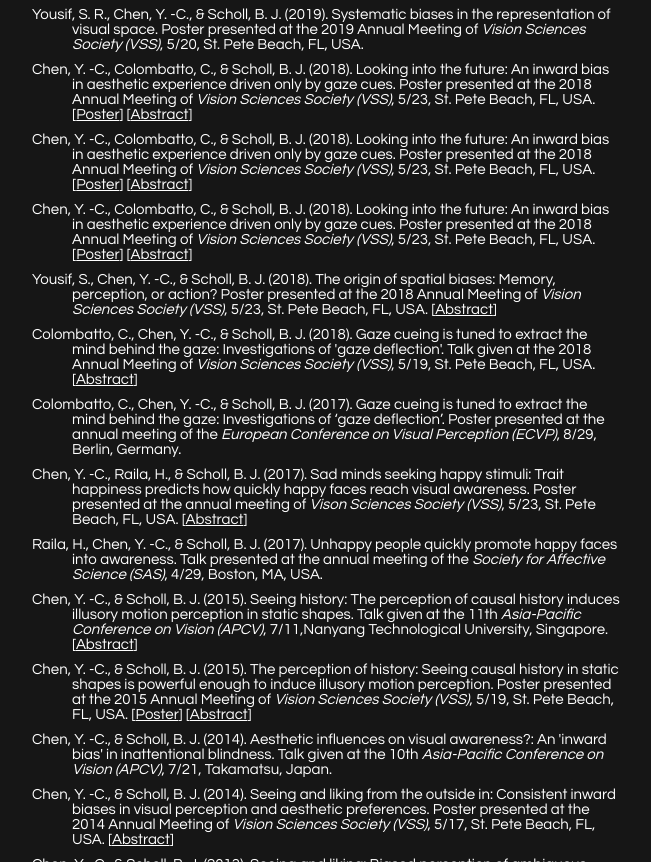
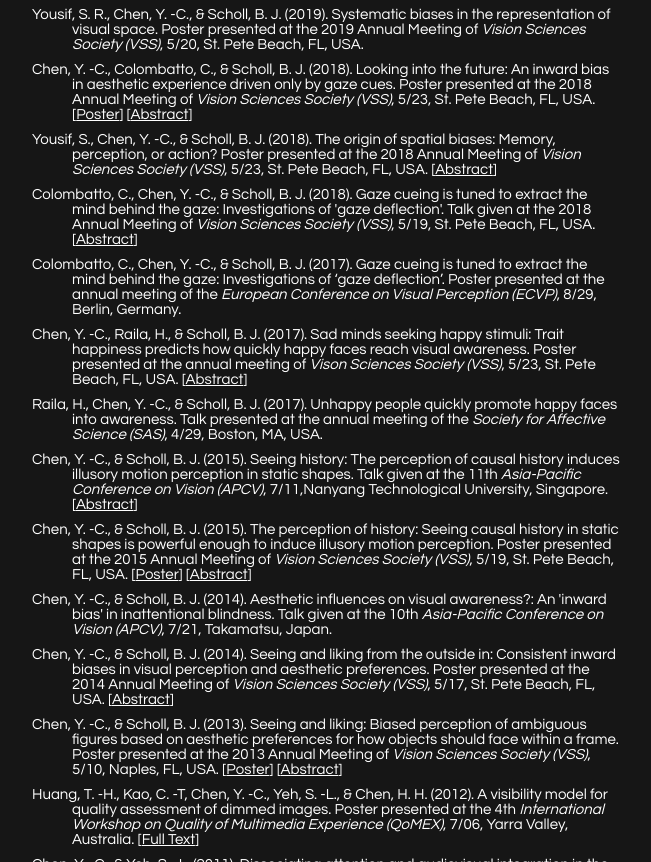
Before and after one commit to Yi-Chia-Chen/my-website, a plain HTML site: page Publications/index.html in a window 1280 px wide. Shown: the part 1284-2146 px from the top of the page, without its empty margins (313-964 px from the left). Drawn offline with nearby package versions, Linux system fonts and the light colour scheme.

Commit message:
fixing some bugs

```diff
--- a/Publications/index.html
+++ b/Publications/index.html
@@ -58,9 +58,6 @@
 					<p class='sectionTitle'>Conference Presentations</p>
 					<p class='publicationsConf'>Chen, Y. -C., Chang, A., Rosenberg, M. D., Scholl, B. J., & Trainor, L. J. (2019). Are you the sort of person who would like this? Quantifying the typicality of aesthetic taste across seeing and hearing. Talk given at the 2019 Annual Meeting of <i>Vision Sciences Society (VSS)</i>, 5/20, St. Pete Beach, FL, USA. <!-- <a class='publications' href="" target="_blank">[<span class='pubLink'>Abstract</span>]</a> --></p>
 					<p class='publicationsConf'>Yousif, S. R., Chen, Y. -C., & Scholl, B. J. (2019). Systematic biases in the representation of visual space. Poster presented at the 2019 Annual Meeting of <i>Vision Sciences Society (VSS)</i>, 5/20, St. Pete Beach, FL, USA. <!-- <a class='publications' href="" target="_blank">[<span class='pubLink'>Abstract</span>]</a> --></p>
-					<p class='publicationsConf'>Chen, Y. -C., Colombatto, C., & Scholl, B. J. (2018). Looking into the future: An inward bias in aesthetic experience driven only by gaze cues. Poster presented at the 2018 Annual Meeting of <i>Vision Sciences Society (VSS)</i>, 5/23, St. Pete Beach, FL, USA. <a class='publications' href="../Files/Posters/Chen_Colombatto_Scholl_2018_VSS_gazeInwardBias.pdf" target="_blank">[<span class='pubLink'>Poster</span>]</a> <a class='publications' href="https://doi.org/10.1167/18.10.1333" target="_blank">[<span class='pubLink'>Abstract</span>]</a></p>
-					<p class='publicationsConf'>Chen, Y. -C., Colombatto, C., & Scholl, B. J. (2018). Looking into the future: An inward bias in aesthetic experience driven only by gaze cues. Poster presented at the 2018 Annual Meeting of <i>Vision Sciences Society (VSS)</i>, 5/23, St. Pete Beach, FL, USA. <a class='publications' href="../Files/Posters/Chen_Colombatto_Scholl_2018_VSS_gazeInwardBias.pdf" target="_blank">[<span class='pubLink'>Poster</span>]</a> <a class='publications' href="https://doi.org/10.1167/18.10.1333" target="_blank">[<span class='pubLink'>Abstract</span>]</a></p>
-
 					<p class='publicationsConf'>Chen, Y. -C., Colombatto, C., & Scholl, B. J. (2018). Looking into the future: An inward bias in aesthetic experience driven only by gaze cues. Poster presented at the 2018 Annual Meeting of <i>Vision Sciences Society (VSS)</i>, 5/23, St. Pete Beach, FL, USA. <a class='publications' href="../Files/Posters/Chen_Colombatto_Scholl_2018_VSS_gazeInwardBias.pdf" target="_blank">[<span class='pubLink'>Poster</span>]</a> <a class='publications' href="https://doi.org/10.1167/18.10.1333" target="_blank">[<span class='pubLink'>Abstract</span>]</a></p>
 					<p class='publicationsConf'>Yousif, S., Chen, Y. -C., & Scholl, B. J. (2018). The origin of spatial biases: Memory, perception, or action? Poster presented at the 2018 Annual Meeting of <i>Vision Sciences Society (VSS)</i>, 5/23, St. Pete Beach, FL, USA. <a class='publications' href="https://doi.org/10.1167/18.10.1324" target="_blank">[<span class='pubLink'>Abstract</span>]</a></p>
 					<p class='publicationsConf'>Colombatto, C., Chen, Y. -C., & Scholl, B. J. (2018). Gaze cueing is tuned to extract the mind behind the gaze: Investigations of 'gaze deflection'. Talk given at the 2018 Annual Meeting of <i>Vision Sciences Society (VSS)</i>, 5/19, St. Pete Beach, FL, USA. <a class='publications' href="https://doi.org/10.1167/18.10.197" target="_blank">[<span class='pubLink'>Abstract</span>]</a></p>
```
Also changed, not shown: About/index.html (+1 -1 lines).
